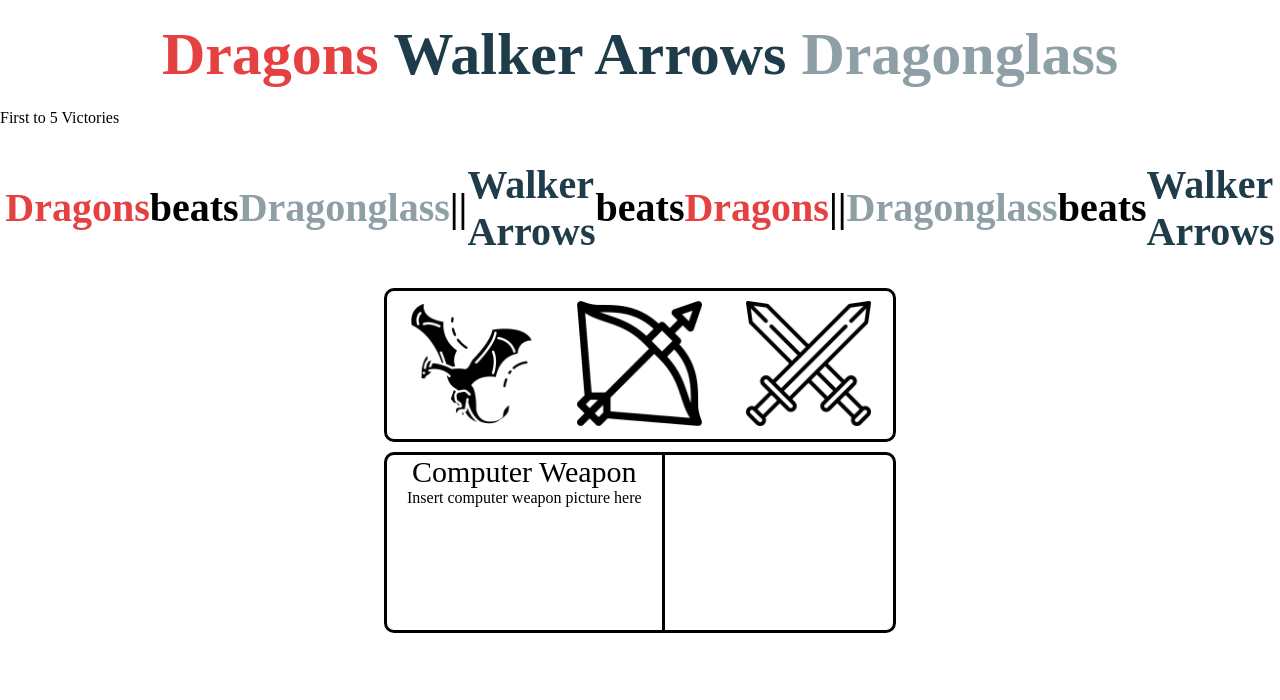
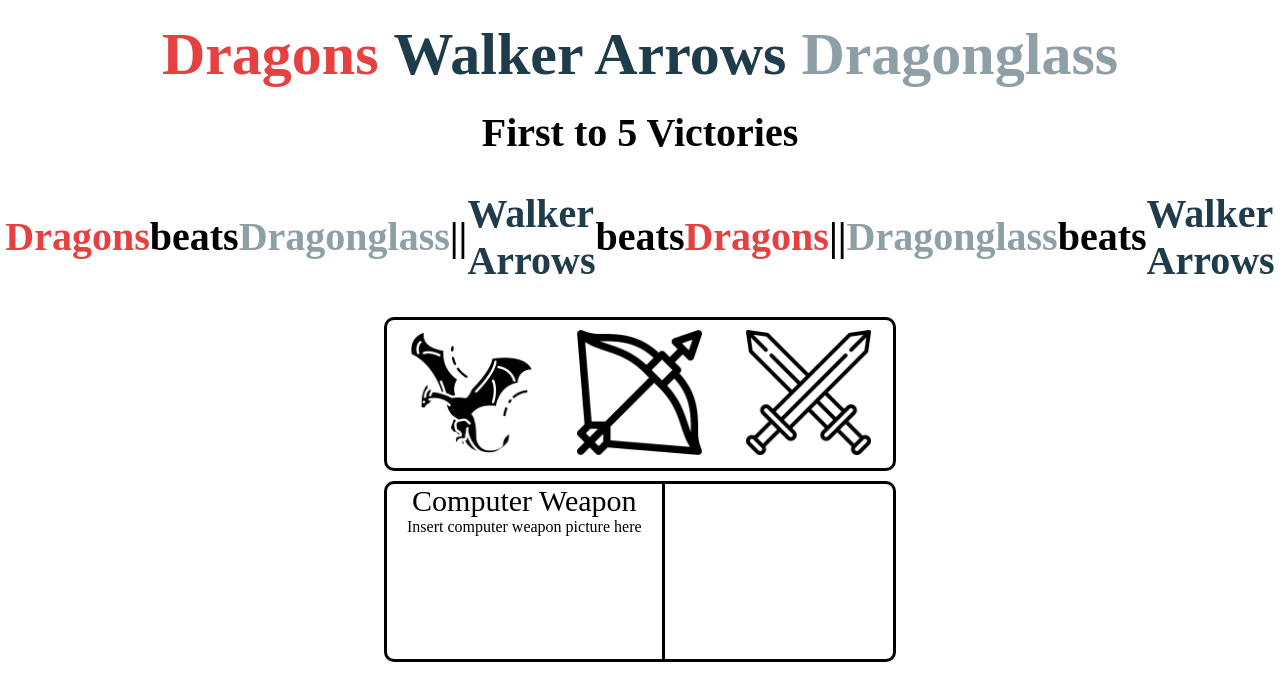
Before and after one commit to Warmflapjacks/Rock-Paper-Scissors, a plain HTML site: page index.html in a window 1280 px wide. Drawn offline with Linux system fonts and the light colour scheme; a web font is replaced by a local one.

Commit message:
Change .rounds to .points

```diff
--- a/stylesheet.css
+++ b/stylesheet.css
@@ -53,7 +53,7 @@ button {
     font-weight: bold;
 }
 
-.rounds{
+.points {
     display: flex;
     justify-content: center;
     align-items: center;
```
